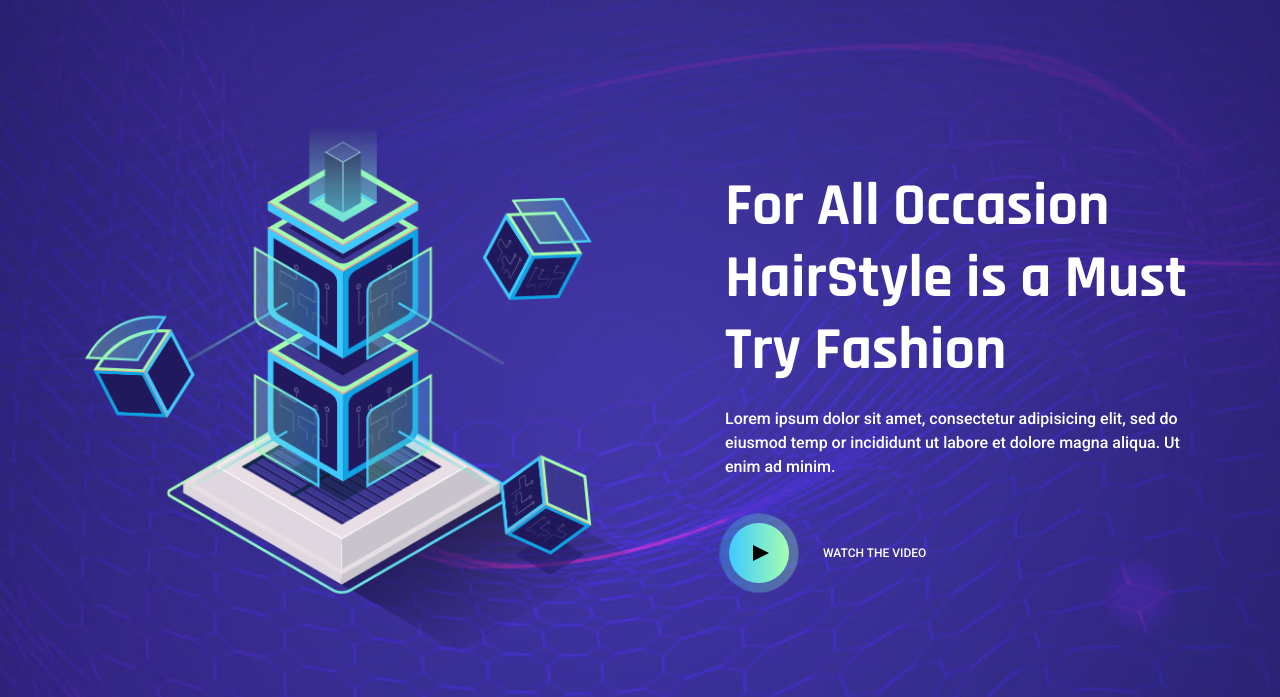
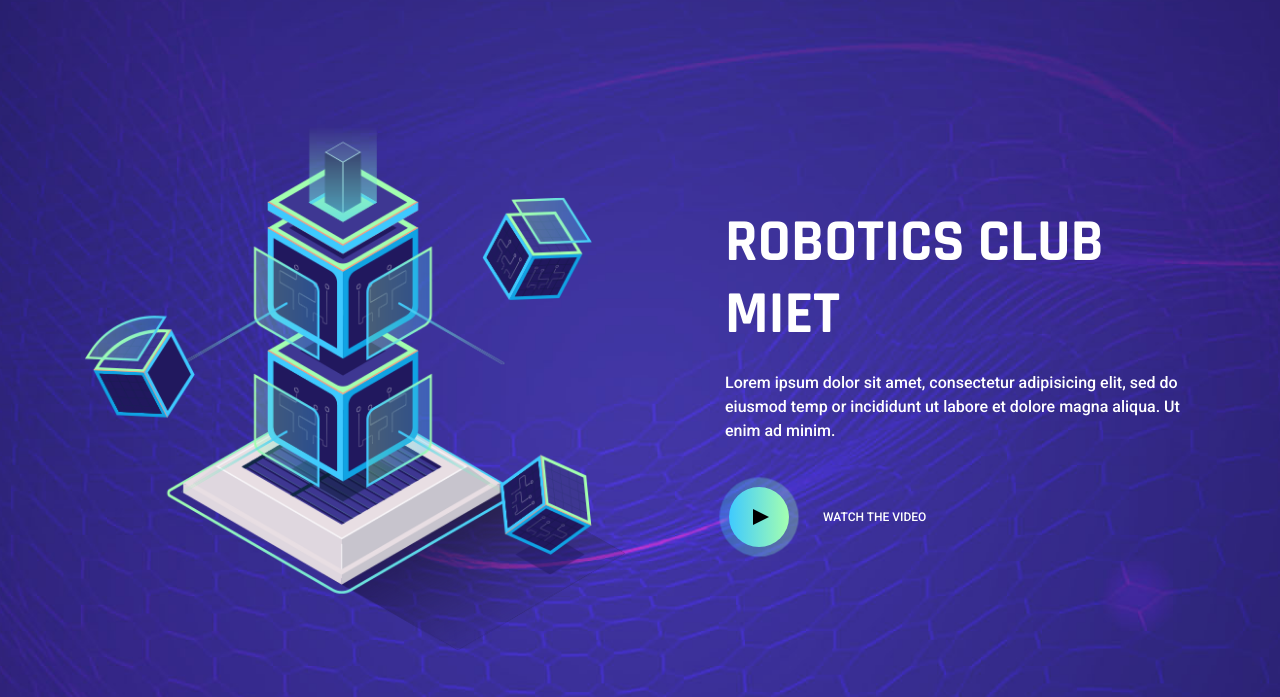
Before and after one commit to Sanyam-A/roboticsclubmiet.github.io, a plain HTML site: page index.html in a window 1280 px wide. Shown: the part 103-800 px from the top of the page. Drawn offline with Linux system fonts and the light colour scheme; some packages are replaced by stand-ins of ours.

Commit message:
Update index.html

```diff
--- a/index.html
+++ b/index.html
@@ -83,9 +83,9 @@
 					<div class="col-lg-6">
 						<div class="banner_content">
 							<h2>
-								For All Occasion <br>
-								HairStyle is a Must <br>
-								Try Fashion
+								ROBOTICS CLUB<br>
+								MIET <br>
+
 							</h2>
 							<p>
 								Lorem ipsum dolor sit amet, consectetur adipisicing elit, sed do eiusmod temp or incididunt ut labore et dolore
```
